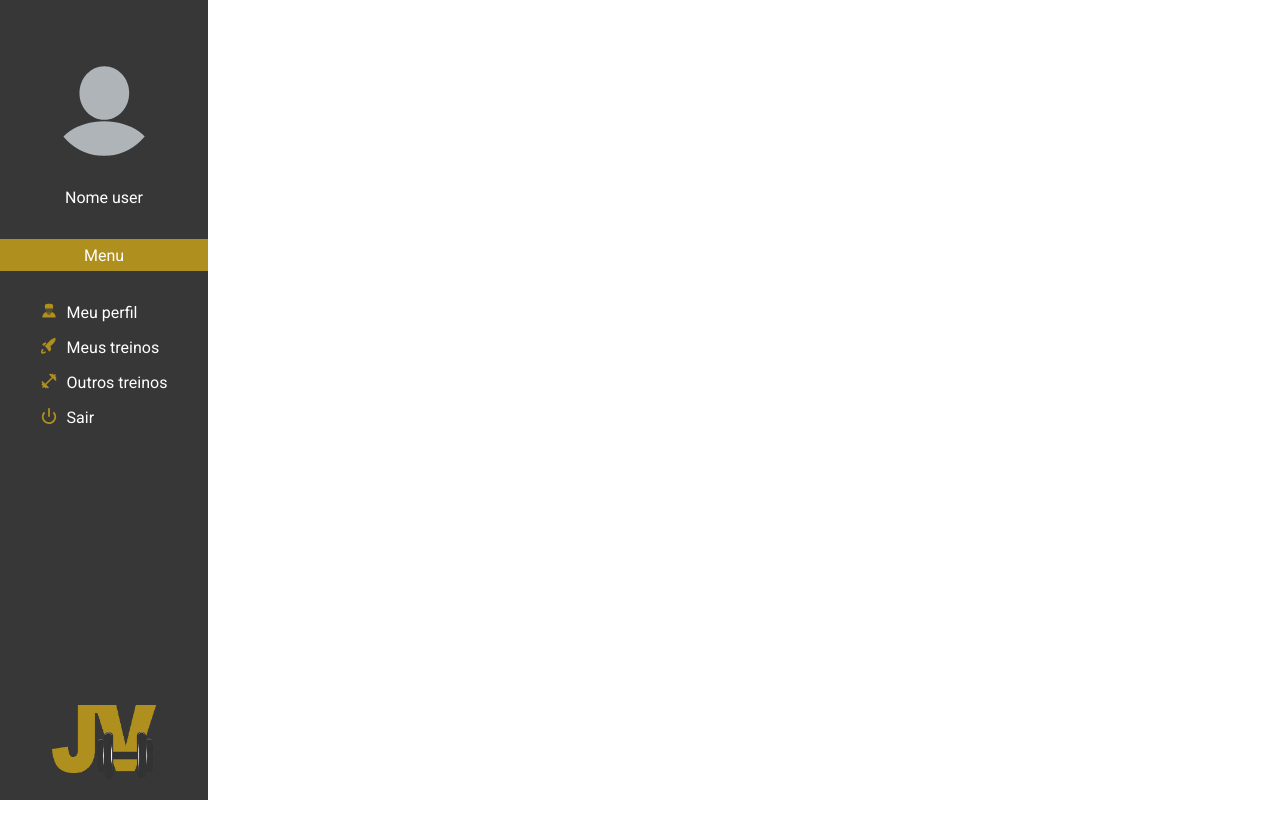
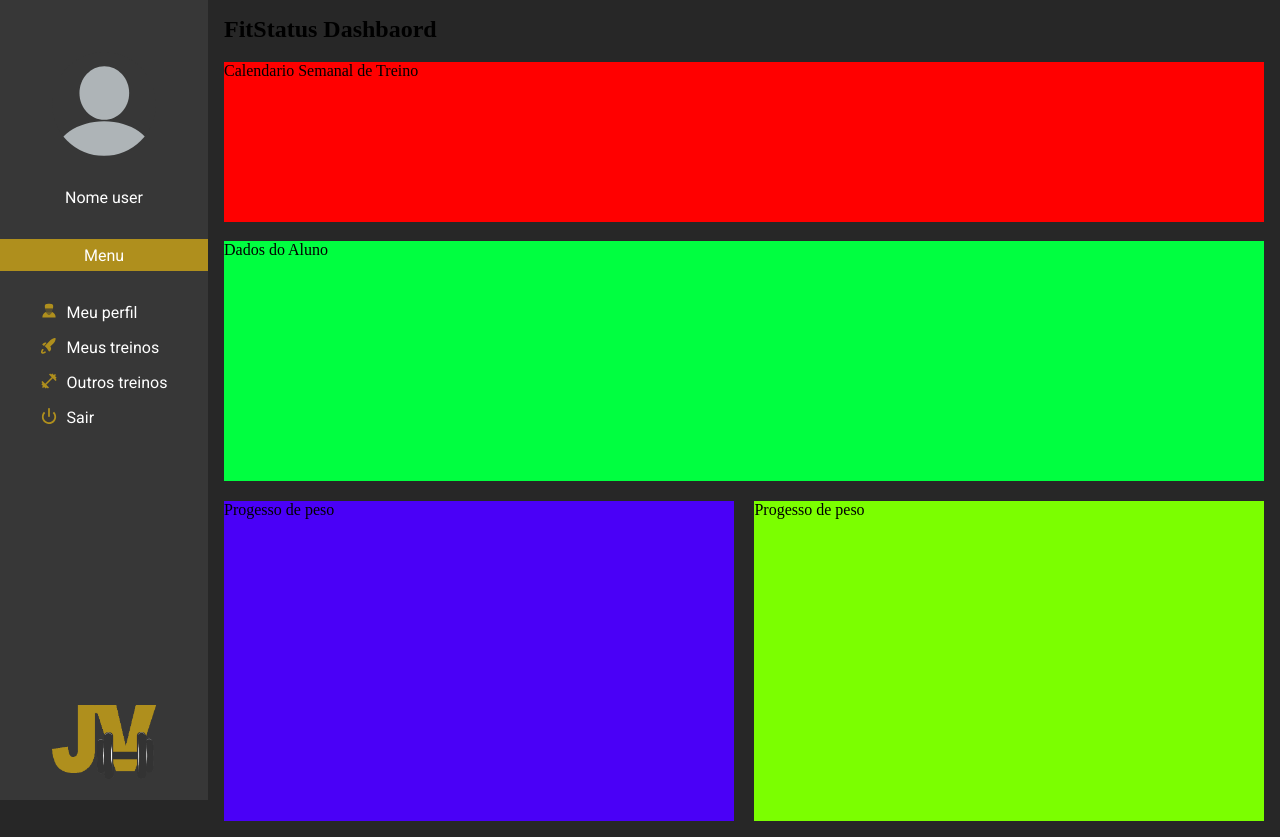
Before and after one commit to wesquel/FitStatus-Front, an Angular app: page /dashboard in a window 1280 px wide. Before the commit the page ends 800 px from the top, so only its background shows below. Built offline with nearby package versions, Linux system fonts and the light colour scheme.

Commit message:
feature responsive display

```diff
--- a/src/app/pages/dashboard/dashboard.component.css
+++ b/src/app/pages/dashboard/dashboard.component.css
@@ -0,0 +1,47 @@
+.dashboard-container {
+  display: flex;
+  background-color: #272727;
+}
+
+.container {
+  padding: 1em;
+  height: 100%;
+  width: 100%;
+}
+
+.margin{
+  margin-top: 1.2em;
+}
+
+.section-calendar{
+  background-color: red;
+  height: 10em;
+  width: 100%;
+}
+
+.section-date{
+  background-color: rgb(0, 255, 64);
+  height: 15em;
+  width: 100%;
+}
+
+.section-graph {
+  display: flex;
+  flex-direction: row;
+  justify-content: space-between;
+  height: 20em;
+  width: 100%;
+  background-color: none;
+}
+
+.chart-mensure{
+  height: 20em;
+  width: 49%;
+  background-color: rgb(74, 0, 247);
+}
+
+.chart-lost{
+  height: 20em;
+  width: 49%;
+  background-color: rgb(123, 255, 0);
+}
--- a/src/app/pages/dashboard/dashboard.component.html
+++ b/src/app/pages/dashboard/dashboard.component.html
@@ -1 +1,23 @@
-<app-user-side-bar></app-user-side-bar>
+<div class="dashboard-container">
+  <app-user-side-bar></app-user-side-bar>
+  <div class="container">
+    <h2>FitStatus Dashbaord</h2>
+
+    <div class="margin section-calendar">
+      Calendario Semanal de Treino
+    </div>
+
+    <div class="margin section-date">
+      Dados do Aluno
+    </div>
+
+    <div class="margin section-graph">
+      <div class="chart-mensure">
+        Progesso de peso
+      </div>
+      <div class="chart-lost">
+        Progesso de peso
+      </div>
+    </div>
+  </div>
+</div>
--- a/src/app/pages/home/home.component.css
+++ b/src/app/pages/home/home.component.css
@@ -248,12 +248,36 @@ a {
 @media only screen and (max-width: 480px) {
   /* Estilos para pequenos smartphones */
 
+  .perfil-img {
+    width: 100px;
+  }
+
+  .container {
+    display: flex;
+    flex-direction: column;
+    justify-content: center;
+    height: 20vh;
+  }
+
+  .middle-box {
+    display: block;
+    text-align: center;
+    flex-direction: row;
+  }
+
   .middle-box img {
     display: none;
   }
 
-  .perfil-img {
-    width: 100px;
+  .middle-box p {
+    position: relative;
+    font-size: 15px;
+    color: #AF8F1D;
+    margin: 0;
+  }
+
+  .middle-box p::before {
+    display: none;
   }
 
   .last-container-3 {
@@ -268,7 +292,6 @@ a {
 
 
   .last-container-left {
-
     width: 100%;
     display: flex;
     flex-direction: column;
@@ -291,12 +314,57 @@ a {
 
 /* Smartphones padrão (480px a 768px) */
 @media only screen and (min-width: 480px) and (max-width: 768px) {
-  /* Estilos para smartphones maiores */
+  .social-bar {
+    gap: 0px;
+  }
+  .icon {
+    height: 40px;
+  }
+
+  .text- {
+    font-size: 10px;
+    margin-top: 1em;
+    padding: 1em;
+    color: #FFFFFF;
+  }
+
+  .perfil-img {
+    height: 30%;
+  }
+  .middle-box img {
+    display: none;
+  }
 }
 
 /* Tablets em modo retrato (768px a 1024px) */
 @media only screen and (min-width: 768px) and (max-width: 1024px) {
-  /* Estilos para tablets em retrato */
+  .middle-box img {
+    display: none;
+  }
+
+  .perfil-img {
+    height: 30%;
+  }
+
+  .container {
+    display: flex;
+    align-items: center;
+    justify-content: center;
+    height: 20vh;
+  }
+
+  .text- {
+    font-size: 10px;
+    margin-top: 1em;
+    padding: 1em;
+    color: #FFFFFF;
+  }
+
+  .middle-box {
+    padding: 20px;
+    display: block;
+    flex-direction: row;
+  }
 }
 
 /* Tablets em modo paisagem */
--- a/src/app/pages/login/login.component.css
+++ b/src/app/pages/login/login.component.css
@@ -90,3 +90,56 @@ button {
 button:hover {
   background-color: #9c7a00;
 }
+
+/* Pequenos smartphones (320px a 480px) */
+@media only screen and (max-width: 480px) {
+  /* Estilos para pequenos smartphones */
+  .left {
+    display: none;
+  }
+  .middle {
+    display: none;
+  }
+  .right {
+    display: flex;
+    flex-direction: column;
+    align-items: center;
+    justify-content: center;
+    width: 100%;
+    height: 100%;
+    background: linear-gradient(359.46deg, #443500 0.45%, #AF8F1D 100.4%);
+  }
+}
+
+/* Smartphones padrão (480px a 768px) */
+@media only screen and (min-width: 480px) and (max-width: 768px) {
+  .left {
+    display: none;
+  }
+  .middle {
+    display: none;
+  }
+  .right {
+    display: flex;
+    flex-direction: column;
+    align-items: center;
+    justify-content: center;
+    width: 100%;
+    height: 100%;
+    background: linear-gradient(359.46deg, #443500 0.45%, #AF8F1D 100.4%);
+  }
+}
+
+/* Tablets em modo retrato (768px a 1024px) */
+@media only screen and (min-width: 768px) and (max-width: 1024px) {
+}
+
+/* Tablets em modo paisagem */
+@media only screen and (min-width: 1024px) and (max-width: 1200px) {
+  /* Estilos para tablets em paisagem */
+}
+
+/* Laptops pequenos (1200px a 1400px) */
+@media only screen and (min-width: 1200px) and (max-width: 1400px) {
+  /* Estilos para laptops */
+}
```
